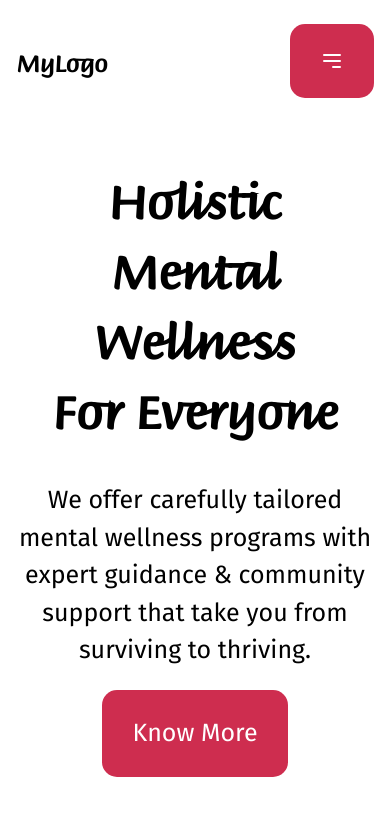
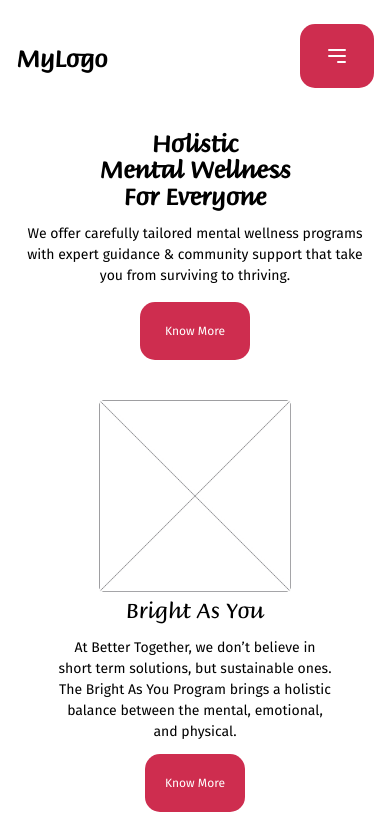
Before and after one commit to ronxldwilson/BetterTogether, a Next.js app: page / in a window 390 px wide. Shown: the top 819 px of the page. Built offline with nearby package versions, Linux system fonts and the light colour scheme.

Commit message:
Fixed Mobile Screen sizes

```diff
--- a/src/app/globals.css
+++ b/src/app/globals.css
@@ -66,40 +66,54 @@
         font-size: 56px;
         /* Default size for larger screens */
     }
+    p {
 
+        font-family: 'FiraSans', sans-serif;
+        font-size: 25px;
+    }
+    button {
+        font-family: 'FiraSans', sans-serif;
+        font-size: 25px;
+        background-color: #CE2D4F;
+        color: white;
+        padding: 25px 30px;
+        border-radius: 15px;
+        /* margin: 25px; */
+    }
     /* Responsive adjustments for smaller screens */
     @media (max-width: 640px) {
 
         /* Small screens */
         h1 {
-            font-size: 48px;
-            /* Adjust to 56px on mobile */
+            font-size: 24px;
+            /* Adjust to 24px on mobile */
+            line-height: 110%;
+
         }
 
         h2 {
-            font-size: 42px;
-            /* Adjust to 48px on mobile */
+            font-size: 22px;
+            /* Adjust to 18px on mobile */
         }
+        p {
+            font-size: 14px;
+        }
+        button {
+            font-family: 'FiraSans', sans-serif;
+            font-size: 12px;
+            background-color: #CE2D4F;
+            color: white;
+            padding: 20px 25px;
+            border-radius: 15px;
+            /* margin: 25px; */
+        }
+
     }
 }
 
 
-/* Apply Fira Sans Regular to p and button */
-p {
 
-    font-family: 'FiraSans', sans-serif;
-    font-size: 25px;
-}
 
-button {
-    font-family: 'FiraSans', sans-serif;
-    font-size: 25px;
-    background-color: #CE2D4F;
-    color: white;
-    padding: 25px 30px;
-    border-radius: 15px;
-    /* margin: 25px; */
-}
 
 html {
     scroll-behavior: smooth;
--- a/src/components/sections/BrightAsYouSection.jsx
+++ b/src/components/sections/BrightAsYouSection.jsx
@@ -44,7 +44,7 @@ const BrightAsYouSection = () => {
 
                 {/* Image Section */}
                 <div className="flex justify-center items-center w-full lg:w-auto order-last lg:order-none">
-                    <img src="/placeholder.jpg" alt="Placeholder Image" className="w-full lg:w-auto max-w-md" />
+                    <img src="/placeholder.jpg" alt="Placeholder Image" className="w-48 lg:w-auto max-w-md" />
                 </div>
             </div>
 
--- a/src/components/sections/FAQSection.jsx
+++ b/src/components/sections/FAQSection.jsx
@@ -43,7 +43,7 @@ const FAQSection = () => {
         <div className="text-center p-6">
             <div className="flex justify-center space-x-4 mb-8">
                 <h2 className="">Frequently Asked Questions</h2>
-                <img src="Vector 3.svg" alt="" />
+                <img src="Vector 3.svg" alt="" className="w-8 "/>
             </div>
 
             <div className="flex flex-col lg:flex-row justify-center items-center gap-6">
--- a/src/components/sections/FirstSection.jsx
+++ b/src/components/sections/FirstSection.jsx
@@ -1,19 +1,19 @@
 
 const FirstSection = () => {
     return (
-        <div className="flex flex-col sm:py-2 lg:flex-row justify-center items-center lg:items-start lg:gap-10 px-4">
+        <div className="flex flex-col lg:flex-row justify-center items-center lg:items-start lg:gap-10 px-4">
             {/* Text Section */}
             <div className="flex flex-col lg:flex-row justify-center items-center lg:items-start">
                 {/* Text Section */}
                 <div className="text-center lg:text-left max-w-lg ">
-                    <div className="py-10 animate-slideInHeading">
+                    <div className="py-4 md:py-10 animate-slideInHeading">
                         <h1 className="">Holistic <br /> Mental Wellness <br /> For Everyone</h1>
                     </div>
 
                     <p className="animate-slideInPara">
                         We offer carefully tailored mental wellness programs with expert guidance & community support that take you from surviving to thriving.
                     </p>
-                    <button className="my-5 animate-slideInButton">
+                    <button className="my-4 md:my-5 animate-slideInButton">
                         Know More
                     </button>
                     {/* Image Section */}
@@ -29,7 +29,7 @@ const FirstSection = () => {
             </div>
             {/* Image Section */}
             <div className="flex justify-center mt-6 lg:mt-0">
-                <img src="placeholder.jpg" alt="Placeholder Image" className="w-full lg:w-auto max-w-md" />
+                <img src="placeholder.jpg" alt="Placeholder Image" className="w-48 lg:w-auto max-w-md" />
             </div>
         </div>
 
--- a/src/components/sections/TestimonialsSection.jsx
+++ b/src/components/sections/TestimonialsSection.jsx
@@ -19,7 +19,7 @@ const TestimonialsSection = () => {
     return (
         <div className="p-10">
             <div className="flex justify-center space-x-4">
-                <img src="Vector 2.svg" alt="" />
+                <img src="Vector 2.svg" alt="" className="w-12 md:w-20"/>
                 <h2 className="text-center mb-6">Testimonials</h2>
             </div>
 
```
